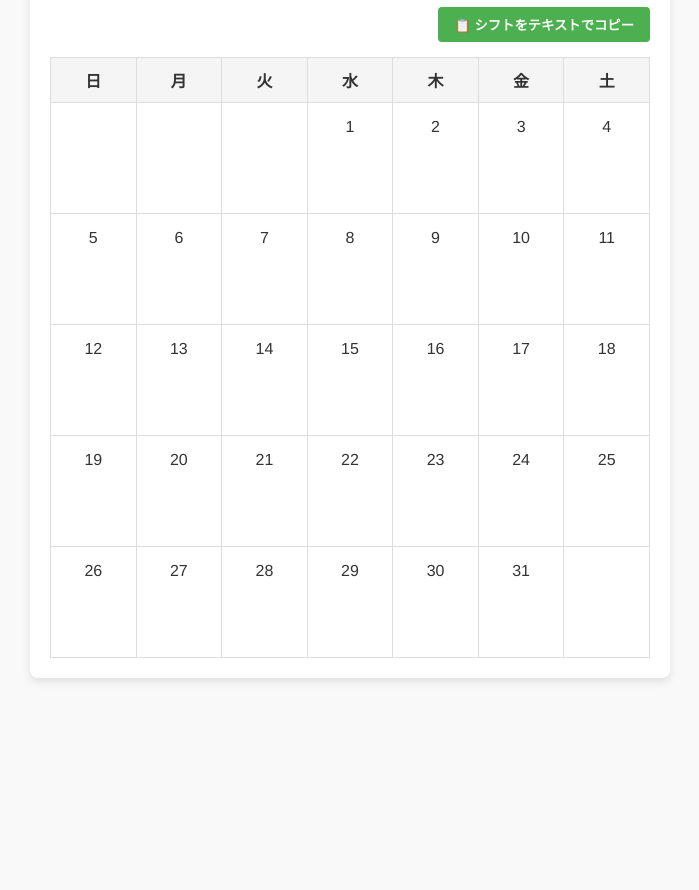
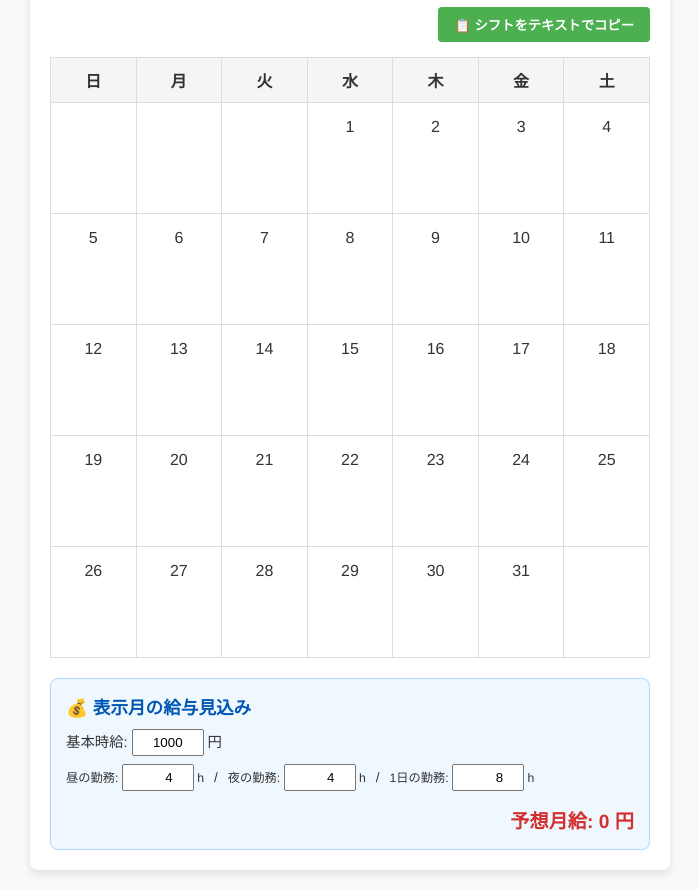
Before and after one commit to penguinuyade/carender, a plain HTML site: page index.html in a window 1280 px wide. Shown: the part 118-1008 px from the top of the page, without its empty margins (290-989 px from the left). Before the commit the page ends 816 px from the top, so only its background shows below. Drawn offline with Linux system fonts and the light colour scheme.

Commit message:
Update index.html

```diff
--- a/index.html
+++ b/index.html
@@ -78,14 +78,52 @@
       margin-top: 8px;
       padding: 4px;
       border-radius: 4px;
-      font-size: 0.85em;
+      font-size: 0.8em;
       font-weight: bold;
     }
     .shift-day { background-color: #ffe0b2; color: #e65100; }    /* 昼: オレンジ系 */
     .shift-night { background-color: #c5cae9; color: #1a237e; }  /* 夜: ブルー系 */
     .shift-allday { background-color: #ffcdd2; color: #b71c1c; } /* 1日: レッド系 */
+    .shift-off { background-color: #e0e0e0; color: #424242; }    /* 空け: グレー系 */
 
-    /* モーダル（シフト選択画面）のスタイル */
+    /* 給与計算エリアのスタイル */
+    .salary-calc-box {
+      margin-top: 20px;
+      padding: 15px;
+      background-color: #f0f8ff;
+      border-radius: 8px;
+      border: 1px solid #b3d4ff;
+    }
+    .salary-calc-box h3 {
+      margin-top: 0;
+      margin-bottom: 10px;
+      font-size: 1.1em;
+      color: #0056b3;
+    }
+    .input-group {
+      display: flex;
+      align-items: center;
+      margin-bottom: 8px;
+      flex-wrap: wrap;
+      gap: 10px;
+    }
+    .input-group label {
+      font-size: 0.9em;
+    }
+    .input-group input {
+      width: 60px;
+      padding: 4px;
+      text-align: right;
+    }
+    .salary-result {
+      margin-top: 15px;
+      font-size: 1.2em;
+      font-weight: bold;
+      text-align: right;
+      color: #d32f2f;
+    }
+
+    /* モーダルのスタイル */
     #modal-overlay {
       display: none;
       position: fixed;
@@ -93,6 +131,7 @@
       background: rgba(0,0,0,0.5);
       justify-content: center;
       align-items: center;
+      z-index: 100;
     }
     #modal {
       background: #fff;
@@ -105,7 +144,7 @@
     .modal-btn {
       display: block;
       width: 100%;
-      margin: 10px 0;
+      margin: 8px 0;
       padding: 10px;
       font-size: 1em;
       border: none;
@@ -115,7 +154,8 @@
     .btn-day { background-color: #ff9800; }
     .btn-night { background-color: #3f51b5; }
     .btn-allday { background-color: #f44336; }
-    .btn-clear { background-color: #9e9e9e; }
+    .btn-off { background-color: #757575; }
+    .btn-clear { background-color: #bdbdbd; }
     .btn-cancel { background-color: #fff; color: #333; border: 1px solid #ccc; }
   </style>
 </head>
@@ -139,10 +179,29 @@
         </tr>
       </thead>
       <tbody id="calendar-body">
-        </tbody>
+        <!-- カレンダーの中身がここに生成されます -->
+      </tbody>
     </table>
+
+    <!-- 追加: 給与見込み計算エリア -->
+    <div class="salary-calc-box">
+      <h3>💰 表示月の給与見込み</h3>
+      <div class="input-group">
+        <label>基本時給: <input type="number" id="hourly-wage" value="1000" step="10"> 円</label>
+      </div>
+      <div class="input-group" style="font-size: 0.85em;">
+        <label>昼の勤務: <input type="number" id="day-hours" value="4" step="0.5"> h</label> /
+        <label>夜の勤務: <input type="number" id="night-hours" value="4" step="0.5"> h</label> /
+        <label>1日の勤務: <input type="number" id="allday-hours" value="8" step="0.5"> h</label>
+      </div>
+      <div class="salary-result">
+        予想月給: <span id="monthly-salary">0</span> 円
+      </div>
+    </div>
+
   </div>
 
+  <!-- シフト選択モーダル -->
   <div id="modal-overlay">
     <div id="modal">
       <h3 id="modal-date-display">日付</h3>
@@ -150,7 +209,8 @@
       <button class="modal-btn btn-day" onclick="setShift('day')">昼</button>
       <button class="modal-btn btn-night" onclick="setShift('night')">夜</button>
       <button class="modal-btn btn-allday" onclick="setShift('allday')">1日</button>
-      <button class="modal-btn btn-clear" onclick="setShift(null)">シフトを消去</button>
+      <button class="modal-btn btn-off" onclick="setShift('off')">空けておく (休)</button>
+      <button class="modal-btn btn-clear" onclick="setShift(null)">入力を消去</button>
       <button class="modal-btn btn-cancel" onclick="closeModal()">キャンセル</button>
     </div>
   </div>
@@ -161,12 +221,25 @@
     const modalOverlay = document.getElementById('modal-overlay');
     const modalDateDisplay = document.getElementById('modal-date-display');
 
+    // 給与計算用の入力フィールド
+    const wageInput = document.getElementById('hourly-wage');
+    const dayHoursInput = document.getElementById('day-hours');
+    const nightHoursInput = document.getElementById('night-hours');
+    const alldayHoursInput = document.getElementById('allday-hours');
+    const salaryDisplay = document.getElementById('monthly-salary');
+
     let currentDate = new Date();
     let selectedDateKey = null;
 
-    // ★変更点①: ページを開いたときに保存されたデータを読み込む★
-    // localStorageにデータがあればそれを使い、無ければ空のオブジェクト {} を用意します。
+    // データの読み込み
     let shiftData = JSON.parse(localStorage.getItem('myShiftData')) || {};
+    let settingsData = JSON.parse(localStorage.getItem('myShiftSettings')) || {};
+
+    // 設定データの初期セット
+    if(settingsData.wage) wageInput.value = settingsData.wage;
+    if(settingsData.dayH) dayHoursInput.value = settingsData.dayH;
+    if(settingsData.nightH) nightHoursInput.value = settingsData.nightH;
+    if(settingsData.alldayH) alldayHoursInput.value = settingsData.alldayH;
 
     function renderCalendar(date) {
       calendarBody.innerHTML = '';
@@ -210,6 +283,9 @@
           } else if (shiftType === 'allday') {
             badge.textContent = '1日';
             badge.classList.add('shift-allday');
+          } else if (shiftType === 'off') {
+            badge.textContent = '休';
+            badge.classList.add('shift-off');
           }
           cell.appendChild(badge);
         }
@@ -222,6 +298,9 @@
         row.appendChild(document.createElement('td'));
       }
       calendarBody.appendChild(row);
+
+      // カレンダーを描画するたびに給与を計算する
+      calculateSalary();
     }
 
     function openModal(dateKey, year, month, day) {
@@ -242,14 +321,50 @@
         delete shiftData[selectedDateKey];
       }
 
-      // ★変更点②: シフトを変更・消去した時に自動で保存する★
       localStorage.setItem('myShiftData', JSON.stringify(shiftData));
-
       closeModal();
       renderCalendar(currentDate);
     }
 
-    // テキストでコピーする処理
+    // ★追加: 給与計算処理★
+    function calculateSalary() {
+      const targetYear = currentDate.getFullYear();
+      const targetMonth = currentDate.getMonth() + 1;
+
+      const wage = parseInt(wageInput.value) || 0;
+      const dayH = parseFloat(dayHoursInput.value) || 0;
+      const nightH = parseFloat(nightHoursInput.value) || 0;
+      const alldayH = parseFloat(alldayHoursInput.value) || 0;
+
+      let totalHours = 0;
+
+      // 表示中の月のシフト時間を合計
+      for (const [dateKey, shiftType] of Object.entries(shiftData)) {
+        const [y, m, d] = dateKey.split('-').map(Number);
+        if (y === targetYear && m === targetMonth) {
+          if (shiftType === 'day') totalHours += dayH;
+          if (shiftType === 'night') totalHours += nightH;
+          if (shiftType === 'allday') totalHours += alldayH;
+        }
+      }
+
+      // 計算してカンマ区切りで表示
+      const expectedSalary = Math.floor(totalHours * wage);
+      salaryDisplay.textContent = expectedSalary.toLocaleString();
+
+      // 設定を保存
+      const currentSettings = { wage: wage, dayH: dayH, nightH: nightH, alldayH: alldayH };
+      localStorage.setItem('myShiftSettings', JSON.stringify(currentSettings));
+    }
+
+    // 入力値が変わったら再計算
+    wageInput.addEventListener('input', calculateSalary);
+    dayHoursInput.addEventListener('input', calculateSalary);
+    nightHoursInput.addEventListener('input', calculateSalary);
+    alldayHoursInput.addEventListener('input', calculateSalary);
+
+
+    // テキストでコピーする処理 (「休」を追加)
     document.getElementById('copy-btn').addEventListener('click', () => {
       const targetYear = currentDate.getFullYear();
       const targetMonth = currentDate.getMonth() + 1;
@@ -257,6 +372,7 @@
       let dayShifts = [];
       let nightShifts = [];
       let alldayShifts = [];
+      let offShifts = []; // 空けの配列
 
       for (const [dateKey, shiftType] of Object.entries(shiftData)) {
         const [y, m, d] = dateKey.split('-').map(Number);
@@ -265,17 +381,20 @@
           if (shiftType === 'day') dayShifts.push(d);
           if (shiftType === 'night') nightShifts.push(d);
           if (shiftType === 'allday') alldayShifts.push(d);
+          if (shiftType === 'off') offShifts.push(d);
         }
       }
 
       dayShifts.sort((a, b) => a - b);
       nightShifts.sort((a, b) => a - b);
       alldayShifts.sort((a, b) => a - b);
+      offShifts.sort((a, b) => a - b);
 
       let textParts = [];
       if (dayShifts.length > 0) textParts.push(`昼${dayShifts.join(',')}`);
       if (nightShifts.length > 0) textParts.push(`夜${nightShifts.join(',')}`);
       if (alldayShifts.length > 0) textParts.push(`1日${alldayShifts.join(',')}`);
+      if (offShifts.length > 0) textParts.push(`休${offShifts.join(',')}`); // 休を追加
 
       const resultText = textParts.join(' ');
 
```
